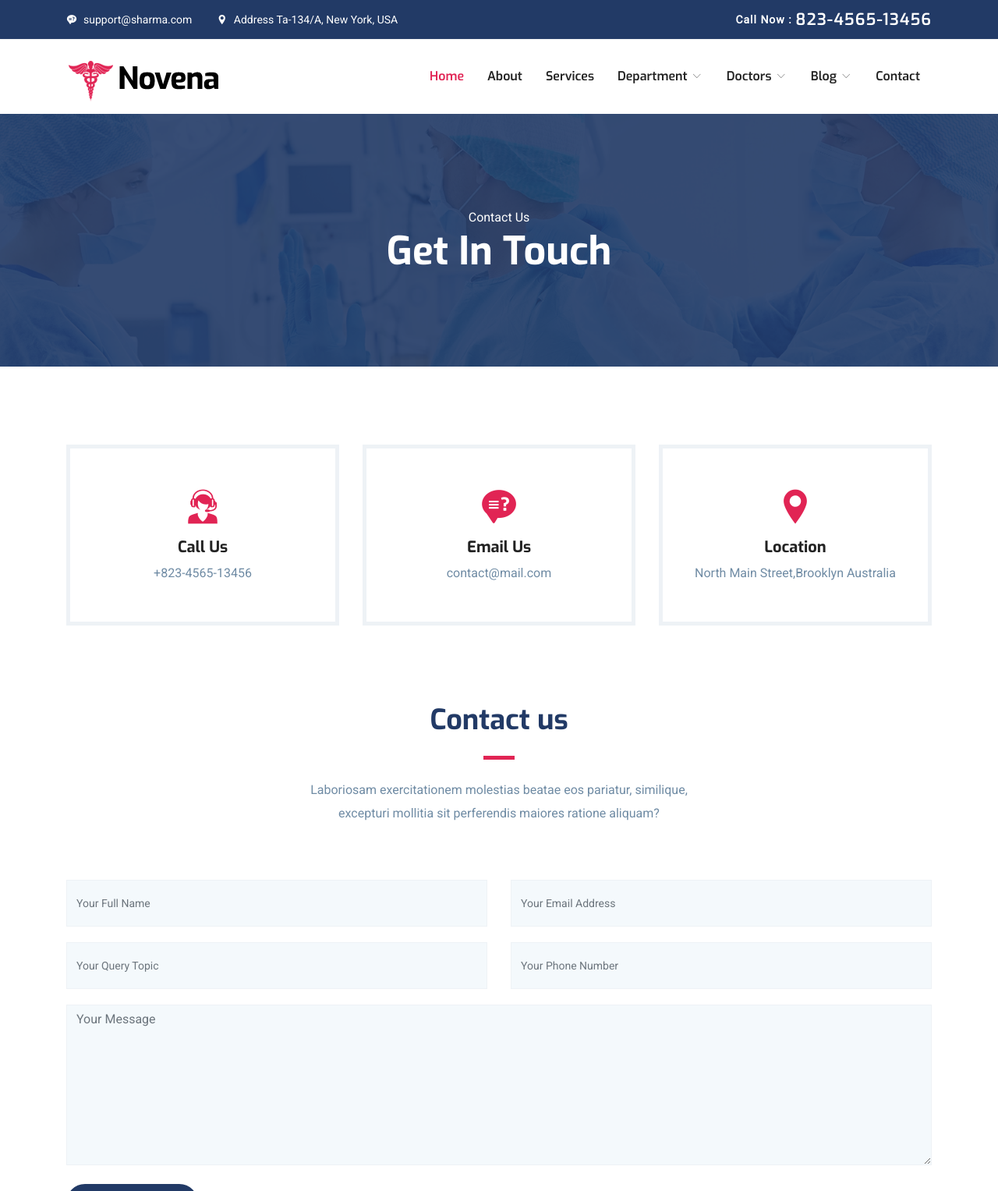
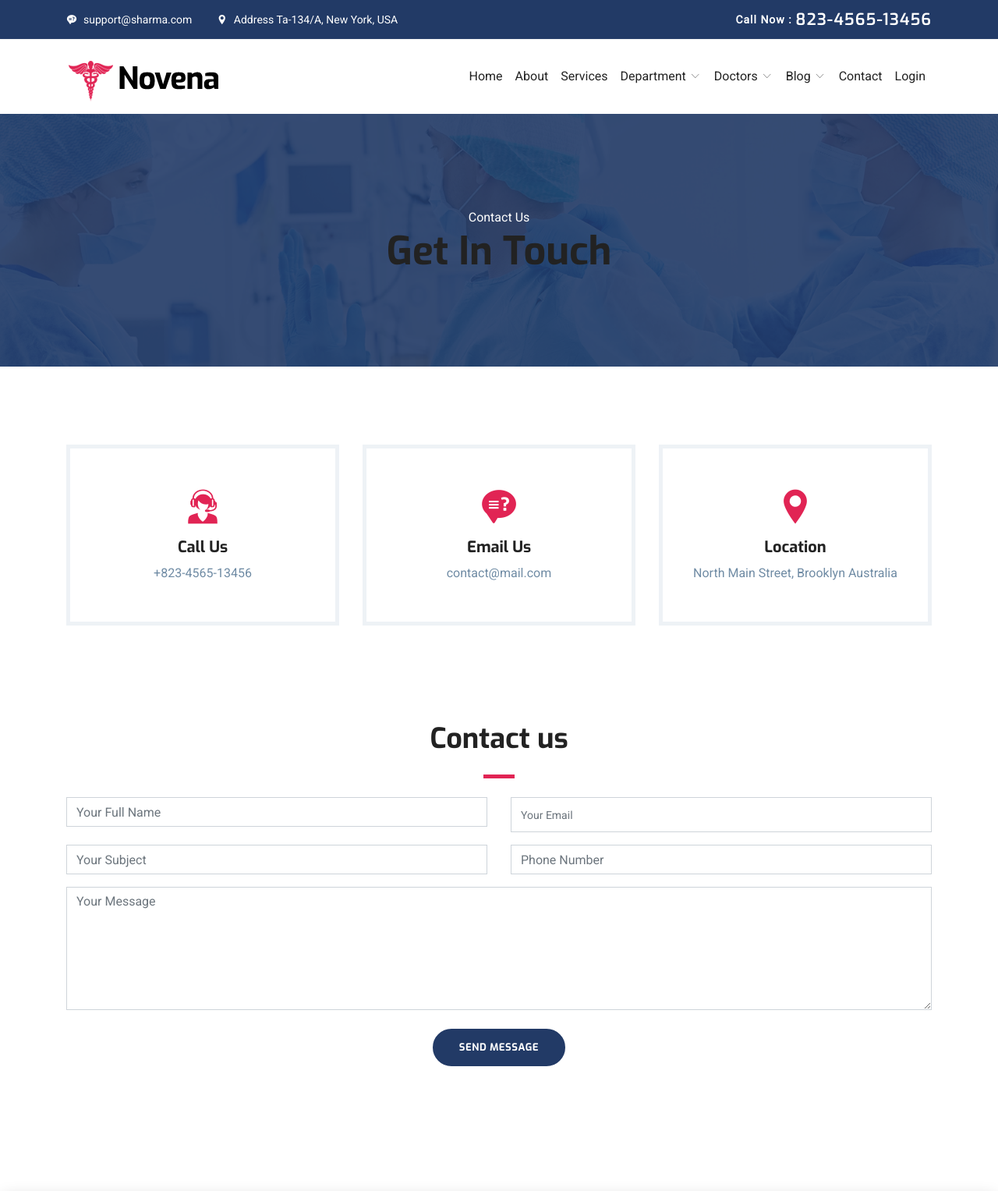
Before and after one commit to sharmaRoushan-Official/Ecommerce_Medical_Project, a Django app: page /novapp/contact/ in a window 1280 px wide. Shown: the top 1527 px of the page at 78% size. Run offline with Django 5.2, Linux system fonts and the light colour scheme; some libraries are stand-ins or nearby versions.

Commit message:
New Commit

```diff
--- a/novenaApp/templates/novenaApp/base.html
+++ b/novenaApp/templates/novenaApp/base.html
@@ -9,6 +9,7 @@
 -->
 
 <html lang="en">
+
 <head>
 
 	<!-- Basic Page Needs
@@ -40,6 +41,16 @@
 
 	<!-- Main Stylesheet -->
 	<link rel="stylesheet" href="{% static 'novenaApp/css/style.css' %}">
+	<style>
+		.dropdown-menu {
+			min-width: 160px;
+		}
+
+		.dropdown-menu .btn-link {
+			text-decoration: none;
+			font-weight: 500;
+		}
+	</style>
 
 </head>
 
@@ -51,8 +62,10 @@
 				<div class="row align-items-center">
 					<div class="col-lg-6">
 						<ul class="top-bar-info list-inline-item pl-0 mb-0">
-						<li class="list-inline-item"><a href="mailto:support@gmail.com"><i class="icofont-support-faq mr-2"></i>support@sharma.com</a></li>
-						<li class="list-inline-item"><i class="icofont-location-pin mr-2"></i>Address Ta-134/A, New York, USA </li>
+							<li class="list-inline-item"><a href="mailto:support@gmail.com"><i
+										class="icofont-support-faq mr-2"></i>support@sharma.com</a></li>
+							<li class="list-inline-item"><i class="icofont-location-pin mr-2"></i>Address Ta-134/A, New
+								York, USA </li>
 						</ul>
 					</div>
 					<div class="col-lg-6">
@@ -77,60 +90,89 @@
 					<span class="icofont-navigation-menu"></span>
 				</button>
 
-			<div class="collapse navbar-collapse" id="navbarmain">
 				<ul class="navbar-nav ml-auto">
-					<li class="nav-item active"><a class="nav-link" href="{% url 'home' %}">Home</a></li>
-					<li class="nav-item"><a class="nav-link" href="{% url 'about' %}">About</a></li>
-					<li class="nav-item"><a class="nav-link" href="{% url 'service' %}">Services</a></li>
+					<li class="nav-item active">
+						<a class="nav-link" href="{% url 'home' %}">Home</a>
+					</li>
+
+					<li class="nav-item">
+						<a class="nav-link" href="{% url 'about' %}">About</a>
+					</li>
+
+					<li class="nav-item">
+						<a class="nav-link" href="{% url 'service' %}">Services</a>
+					</li>
 
 					<li class="nav-item dropdown">
-						<a class="nav-link dropdown-toggle" href="{% url 'department' %}" id="dropdown02" data-toggle="dropdown"
-							aria-haspopup="true" aria-expanded="false">Department <i class="icofont-thin-down"></i></a>
+						<a class="nav-link dropdown-toggle" href="{% url 'department' %}" id="dropdown02"
+							data-toggle="dropdown" aria-haspopup="true" aria-expanded="false">
+							Department <i class="icofont-thin-down"></i>
+						</a>
 						<ul class="dropdown-menu" aria-labelledby="dropdown02">
 							<li><a class="dropdown-item" href="{% url 'department' %}">Departments</a></li>
 							<li><a class="dropdown-item" href="{% url 'singleDepartment' %}">Department Single</a></li>
-
-							<li class="dropdown dropdown-submenu dropright">
-								<a class="dropdown-item dropdown-toggle" href="#!" id="dropdown0301" role="button" data-toggle="dropdown" aria-haspopup="true" aria-expanded="false">Sub Menu</a>
-
-								<ul class="dropdown-menu" aria-labelledby="dropdown0301">
-									<li><a class="dropdown-item" href="index.html">Submenu 01</a></li>
-									<li><a class="dropdown-item" href="index.html">Submenu 02</a></li>
-								</ul>
-							</li>
 						</ul>
 					</li>
 
 					<li class="nav-item dropdown">
-						<a class="nav-link dropdown-toggle" href="{% url 'doctors' %}" id="dropdown03" data-toggle="dropdown"
-							aria-haspopup="true" aria-expanded="false">Doctors <i class="icofont-thin-down"></i></a>
+						<a class="nav-link dropdown-toggle" href="{% url 'doctors' %}" id="dropdown03"
+							data-toggle="dropdown" aria-haspopup="true" aria-expanded="false">
+							Doctors <i class="icofont-thin-down"></i>
+						</a>
 						<ul class="dropdown-menu" aria-labelledby="dropdown03">
 							<li><a class="dropdown-item" href="{% url 'doctors' %}">Doctors</a></li>
 							<li><a class="dropdown-item" href="{% url 'singleDoctor' %}">Doctor Single</a></li>
-							<li><a class="dropdown-item" href="{% url 'appoinment' %}">Appoinment</a></li>
-
-							<li class="dropdown dropdown-submenu dropleft">
-								<a class="dropdown-item dropdown-toggle" href="#!" id="dropdown0501" role="button" data-toggle="dropdown" aria-haspopup="true" aria-expanded="false">Sub Menu</a>
-
-								<ul class="dropdown-menu" aria-labelledby="dropdown0501">
-									<li><a class="dropdown-item" href="index.html">Submenu 01</a></li>
-									<li><a class="dropdown-item" href="index.html">Submenu 02</a></li>
-								</ul>
-							</li>
+							<li><a class="dropdown-item" href="{% url 'appoinment' %}">Appointment</a></li>
 						</ul>
 					</li>
 
 					<li class="nav-item dropdown">
-						<a class="nav-link dropdown-toggle" href="{% url 'blog' %}" id="dropdown05" data-toggle="dropdown"
-							aria-haspopup="true" aria-expanded="false">Blog <i class="icofont-thin-down"></i></a>
+						<a class="nav-link dropdown-toggle" href="{% url 'blog' %}" id="dropdown05"
+							data-toggle="dropdown" aria-haspopup="true" aria-expanded="false">
+							Blog <i class="icofont-thin-down"></i>
+						</a>
 						<ul class="dropdown-menu" aria-labelledby="dropdown05">
-							<li><a class="dropdown-item" href="{% url 'blog' %}">Blog with Sidebar</a></li>
+							<li><a class="dropdown-item" href="{% url 'blog' %}">Blog</a></li>
 							<li><a class="dropdown-item" href="{% url 'singleBlog' %}">Blog Single</a></li>
 						</ul>
 					</li>
-					<li class="nav-item"><a class="nav-link" href="{% url 'contact' %}">Contact</a></li>
+
+					<li class="nav-item">
+						<a class="nav-link" href="{% url 'contact' %}">Contact</a>
+					</li>
+
+					<!-- ✅ LOGIN / LOGOUT LOGIC -->
+					{% if user.is_authenticated %}
+					<li class="nav-item dropdown">
+						<a class="nav-link dropdown-toggle" href="#" id="userMenu" role="button" data-toggle="dropdown"
+							aria-haspopup="true" aria-expanded="false">
+							Hi, {{ user.username }}
+						</a>
+
+						<div class="dropdown-menu dropdown-menu-right" aria-labelledby="userMenu">
+							<a class="dropdown-item" href="#">
+								Dashboard
+							</a>
+
+							<div class="dropdown-divider"></div>
+
+							<form method="post" action="{% url 'logout' %}" class="px-3">
+								{% csrf_token %}
+								<button type="submit" class="btn btn-link text-danger p-0">
+									Logout
+								</button>
+							</form>
+						</div>
+					</li>
+					{% else %}
+					<li class="nav-item">
+						<a class="nav-link" href="{% url 'login' %}">Login</a>
+					</li>
+					{% endif %}
+
+
 				</ul>
-			</div>
+
 			</div>
 		</nav>
 	</header>
@@ -148,7 +190,8 @@
 						<div class="logo mb-4">
 							<img src="{% static 'novenaApp/images/logo.png' %}" alt="" class="img-fluid">
 						</div>
-					<p>Tempora dolorem voluptatum nam vero assumenda voluptate, facilis ad eos obcaecati tenetur veritatis eveniet distinctio possimus.</p>
+						<p>Tempora dolorem voluptatum nam vero assumenda voluptate, facilis ad eos obcaecati tenetur
+							veritatis eveniet distinctio possimus.</p>
 
 						<ul class="list-inline footer-socials mt-4">
 							<li class="list-inline-item">
@@ -230,7 +273,8 @@
 						<div class="subscribe-form text-lg-right mt-5 mt-lg-0">
 							<form action="{% url 'subscribeFooter' %}" class="subscribe" method="post">
 								{% csrf_token %}
-							<input type="text" class="form-control" placeholder="Your Email address" name="email" required>
+								<input type="text" class="form-control" placeholder="Your Email address" name="email"
+									required>
 								<button type="submit" class="btn btn-main-2 btn-round-full">Subscribe</button>
 							</form>
 						</div>
@@ -266,4 +310,5 @@
 	<script src="{% static 'novenaApp/js/script.js' %}"></script>
 
 </body>
+
 </html>
--- a/novenaApp/templates/novenaApp/contact.html
+++ b/novenaApp/templates/novenaApp/contact.html
@@ -1,134 +1,128 @@
 {% extends 'novenaApp/base.html' %}
 {% load static %}
 {% block title %} Contact Page {% endblock title %}
+
 {% block body %}
 
-<form action="{% url 'contact' %}" method="post">
-    {% csrf_token %}
+<style>
+    .map-section {
+        width: 100%;
+        margin-top: 60px;
+    }
+
+    .map-full {
+        width: 100%;
+        height: 500px;
+        border: 3px solid #0d6efd;
+        /* 🔵 blue border */
+        border-radius: 12px;
+        overflow: hidden;
+        box-shadow: 0 6px 20px rgba(0, 0, 0, 0.15);
+    }
+
+    .map-full iframe {
+        width: 100%;
+        height: 100%;
+        border: 0;
+        display: block;
+    }
+</style>
+
 <section class="page-title bg-1">
     <div class="overlay"></div>
     <div class="container">
         <div class="row">
-                <div class="col-md-12">
-                    <div class="block text-center">
+            <div class="col-md-12 text-center">
                 <span class="text-white">Contact Us</span>
                 <h1 class="text-capitalize mb-5 text-lg">Get in Touch</h1>
-
-                        <!-- <ul class="list-inline breadcumb-nav">
-            <li class="list-inline-item"><a href="index.html" class="text-white">Home</a></li>
-            <li class="list-inline-item"><span class="text-white">/</span></li>
-            <li class="list-inline-item"><a href="#" class="text-white-50">Contact Us</a></li>
-          </ul> -->
-                    </div>
             </div>
         </div>
     </div>
 </section>
-    <!-- contact form start -->
 
 <section class="section contact-info pb-0">
     <div class="container">
         <div class="row">
             <div class="col-lg-4 col-md-6">
-                    <div class="contact-block mb-4 mb-lg-0">
+                <div class="contact-block mb-4">
                     <i class="icofont-live-support"></i>
                     <h5>Call Us</h5>
                     +823-4565-13456
                 </div>
             </div>
+
             <div class="col-lg-4 col-md-6">
-                    <div class="contact-block mb-4 mb-lg-0">
+                <div class="contact-block mb-4">
                     <i class="icofont-support-faq"></i>
                     <h5>Email Us</h5>
                     contact@mail.com
                 </div>
             </div>
+
             <div class="col-lg-4 col-md-12">
-                    <div class="contact-block mb-4 mb-lg-0">
+                <div class="contact-block mb-4">
                     <i class="icofont-location-pin"></i>
                     <h5>Location</h5>
-                        North Main Street,Brooklyn Australia
+                    North Main Street, Brooklyn Australia
                 </div>
             </div>
         </div>
     </div>
 </section>
 
+<!-- CONTACT FORM -->
 <section class="contact-form-wrap section">
     <div class="container">
         <div class="row justify-content-center">
-                <div class="col-lg-6">
-                    <div class="section-title text-center">
+            <div class="col-lg-6 text-center">
                 <h2 class="text-md mb-2">Contact us</h2>
                 <div class="divider mx-auto my-4"></div>
-                        <p class="mb-5">Laboriosam exercitationem molestias beatae eos pariatur, similique, excepturi
-                            mollitia sit
-                            perferendis maiores ratione aliquam?</p>
-                    </div>
-                </div>
-            </div>
-            <div class="row">
-                <div class="col-lg-12 col-md-12 col-sm-12">
-                    <form id="contact-form" class="contact__form " method="post" action="mail.php">
-                        <!-- form message -->
-                        <div class="row">
-                            <div class="col-12">
-                                <div class="alert alert-success contact__msg" style="display: none" role="alert">
-                                    Your message was sent successfully.
-                                </div>
             </div>
         </div>
 
+        <form method="post" action="{% url 'contact' %}">
+            {% csrf_token %}
+
             <div class="row">
                 <div class="col-lg-6">
-                                <div class="form-group">
-                                    <input name="name" id="name" type="text" class="form-control"
-                                        placeholder="Your Full Name">
-                                </div>
+                    <input name="name" class="form-control mb-3" placeholder="Your Full Name">
                 </div>
 
                 <div class="col-lg-6">
-                                <div class="form-group">
-                                    <input name="email" id="email" type="email" class="form-control"
-                                        placeholder="Your Email Address" required>
-                                </div>
-                            </div>
-                            <div class="col-lg-6">
-                                <div class="form-group">
-                                    <input name="subject" id="subject" type="text" class="form-control"
-                                        placeholder="Your Query Topic" required>
-                                </div>
-                            </div>
-                            <div class="col-lg-6">
-                                <div class="form-group">
-                                    <input name="phone" id="phone" type="text" class="form-control"
-                                        placeholder="Your Phone Number" required>
-                                </div>
-                            </div>
+                    <input name="email" type="email" class="form-control mb-3" placeholder="Your Email" required>
                 </div>
 
-                        <div class="form-group-2 mb-4">
-                            <textarea name="message" id="message" class="form-control" rows="8"
-                                placeholder="Your Message" required></textarea>
+                <div class="col-lg-6">
+                    <input name="subject" class="form-control mb-3" placeholder="Your Subject">
                 </div>
 
-                        <div>
-                            <input class="btn btn-main btn-round-full" name="submit" type="submit"
-                                value="Send Messege"></input>
+                <div class="col-lg-6">
+                    <input name="phone" class="form-control mb-3" placeholder="Phone Number">
+                </div>
+
+                <div class="col-12">
+                    <textarea name="message" rows="6" class="form-control mb-4" placeholder="Your Message"></textarea>
+                </div>
+
+                <div class="col-12 text-center">
+                    <button class="btn btn-main btn-round-full" type="submit">
+                        Send Message
+                    </button>
+                </div>
             </div>
         </form>
     </div>
-            </div>
+</section>
+
+<!-- MAP SECTION -->
+<section class="map-section">
+    <div class="map-full">
+        <iframe
+            src="https://www.google.com/maps/embed?pb=!1m18!1m12!1m3!1d3504.0853928897736!2d77.20768587601471!3d28.56719838704357!2m3!1f0!2f0!3f0!3m2!1i1024!2i768!4f13.1!3m3!1m2!1s0x390ce26f903969d7%3A0x8367180c6de2ecc2!2sAll%20India%20Institute%20Of%20Medical%20Sciences%20Delhi!5e0!3m2!1sen!2sin!4v1767074071409"
+            loading="lazy" allowfullscreen referrerpolicy="no-referrer-when-downgrade">
+        </iframe>
     </div>
 </section>
-</form>
-
-
-<div class="google-map ">
-    <div id="map" data-latitude="40.712776" data-longitude="-74.005974"
-        data-marker="{% static 'novenaApp/images/marker.png' %}"></div>
-</div>
-
 
 
 {% endblock body %}
--- a/novenaApp/urls.py
+++ b/novenaApp/urls.py
@@ -15,6 +15,5 @@ urlpatterns = [
     path('singleBlog/',viewSingleBlog,name='singleBlog'),
     path('contact/',viewContact,name='contact'),
     path('subscribeFooter/',viewSubscribeFooter,name='subscribeFooter'),
-    path('singleBlogComment/',viewSingleBlog,name="singleBlogComment")
-
+    path('singleBlogComment/',viewSingleBlog,name="singleBlogComment"),
 ]
--- a/novenaProject/urls.py
+++ b/novenaProject/urls.py
@@ -16,8 +16,11 @@ Including another URLconf
 """
 from django.contrib import admin
 from django.urls import path,include
+from django.shortcuts import redirect
 
 urlpatterns = [
+    path('', lambda request: redirect('home')),   # ✅ ADD THIS LINE
+    path('accounts/', include('django.contrib.auth.urls')),
     path('admin/', admin.site.urls),
     path('novapp/',include("novenaApp.urls")),
 ]
```
Also changed, not shown: novenaProject/settings.py (+6 -1 lines), templates/registration/login.html (added, +33 -0 lines), db.sqlite3. Lines whose indentation alone changed are shown as unchanged.
